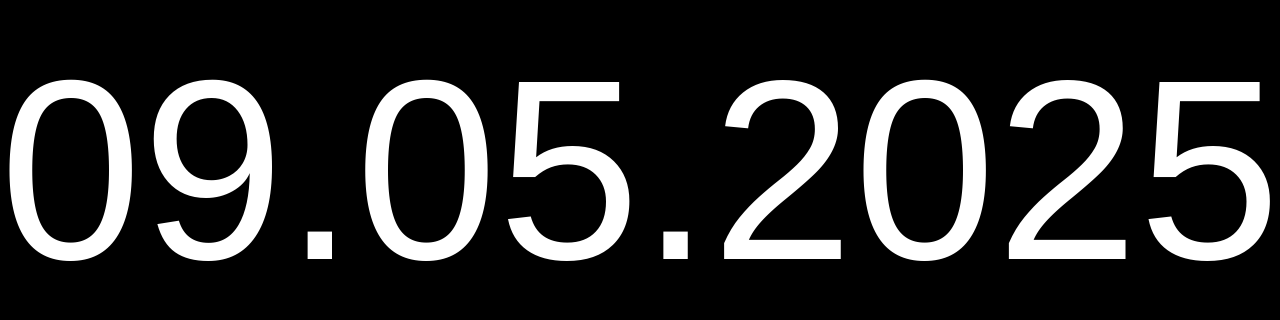
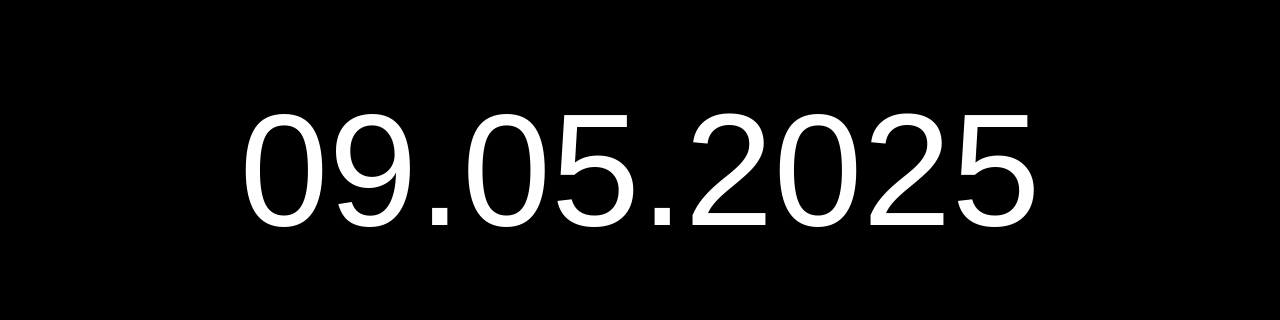
Before and after one commit to nikitaefremov224/ClockMoscow, a plain HTML site: page index.html in a window 1280 px wide. Shown: the part 230-550 px from the top of the page. Drawn offline with Linux system fonts and the light colour scheme.

Commit message:
Update index.html

```diff
--- a/index.html
+++ b/index.html
@@ -8,7 +8,6 @@
       body {
         background: black;
         color: white;
-        font-size: 20vw; /* Сделаем размер шрифта в зависимости от ширины экрана */
         display: flex;
         justify-content: center;
         align-items: center;
@@ -18,7 +17,8 @@
         text-align: center;
       }
       #clock {
-        font-size: 20vw; /* Размер шрифта на весь экран */
+        font-size: 10vw; /* Размер шрифта на весь экран */
+        white-space: nowrap; /* Не допускаем перенос строк */
       }
     </style>
   </head>
@@ -33,7 +33,15 @@
         };
         const time = new Intl.DateTimeFormat('ru-RU', options).format(now);
         document.getElementById('clock').textContent = time;
+
+        // Изменение размера шрифта в зависимости от размеров экрана
+        const clockElement = document.getElementById('clock');
+        const width = window.innerWidth;
+        const height = window.innerHeight;
+        const fontSize = Math.min(width, height) / 5; // Шрифт будет 1/5 от меньшей стороны экрана
+        clockElement.style.fontSize = `${fontSize}px`;
       }
+
       setInterval(updateTime, 1000);
       updateTime();
     </script>
```
